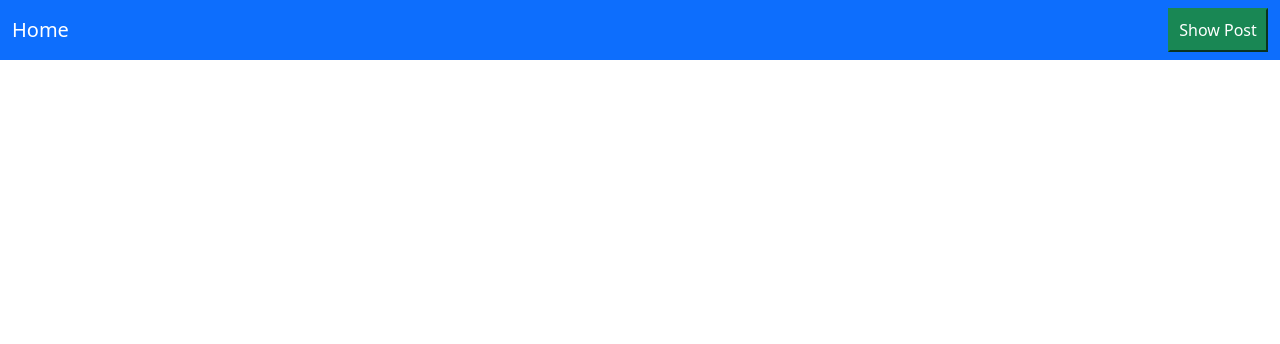
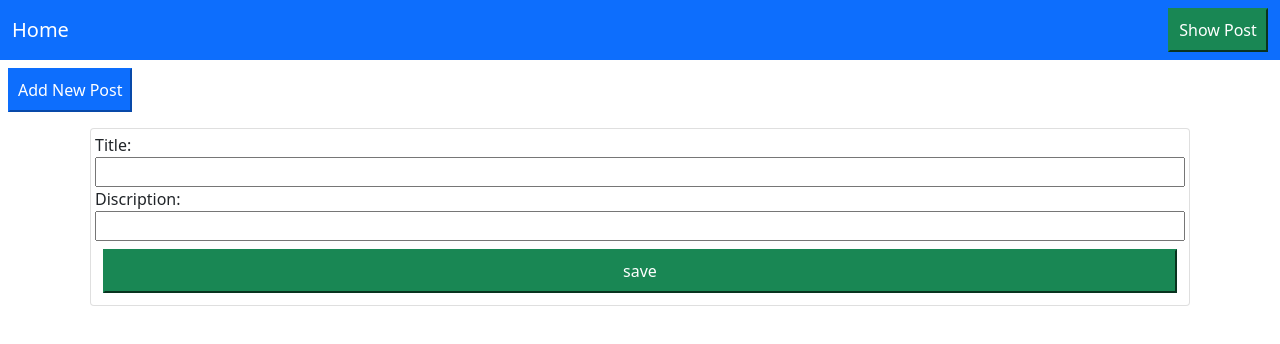
Before and after one commit to XI1936/meanApp, an Angular app in the folder UI/: page / in a window 1280 px wide. Shown: the top 344 px of the page. Built offline with nearby package versions, Linux system fonts and the light colour scheme.

Commit message:
added add-pot Comp

```diff
--- a/UI/package.json
+++ b/UI/package.json
@@ -3,7 +3,7 @@
   "version": "0.0.0",
   "scripts": {
     "ng": "ng",
-    "start": "ng serve",
+    "start": "ng serve --port 5000",
     "build": "ng build",
     "test": "ng test",
     "lint": "ng lint",
--- a/UI/src/app/app.component.html
+++ b/UI/src/app/app.component.html
@@ -1,4 +1,5 @@
 <app-nav (messageEvent)="receiveMsg($event)"></app-nav>
+<app-add-post></app-add-post>
 <ng-container *ngFor="let post of postData">
     <app-post-card [cardData]="post"></app-post-card>
 </ng-container>
--- /dev/null
+++ b/UI/src/app/components/add-post/add-post.component.html
@@ -0,0 +1,20 @@
+<button class="btn-primary p-2 m-2" (click)="addPost()">
+    Add New Post
+</button>
+
+<div class="container">
+    <form #f=ngForm ngForm>
+
+      <div class="card p-1 m-2">
+              <label>Title:</label>
+              <input type="text">
+
+            <label>Discription:</label>
+            <input type="text">
+
+    <button class="btn-success p-2 m-2">
+      save
+  </button>
+</div>
+</form>
+</div>
--- /dev/null
+++ b/UI/src/app/components/add-post/add-post.component.ts
@@ -0,0 +1,18 @@
+import { Component, OnInit } from '@angular/core';
+
+@Component({
+  selector: 'app-add-post',
+  templateUrl: './add-post.component.html',
+  styleUrls: ['./add-post.component.css']
+})
+export class AddPostComponent implements OnInit {
+
+  constructor() { }
+
+  ngOnInit(): void {
+  }
+  addPost(){
+
+  }
+
+}
```
Also changed, not shown: UI/src/app/app.module.ts (+6 -2 lines), UI/src/app/components/add-post/add-post.component.css (added), 1 other file (tests, documents, lock files or other folders).
